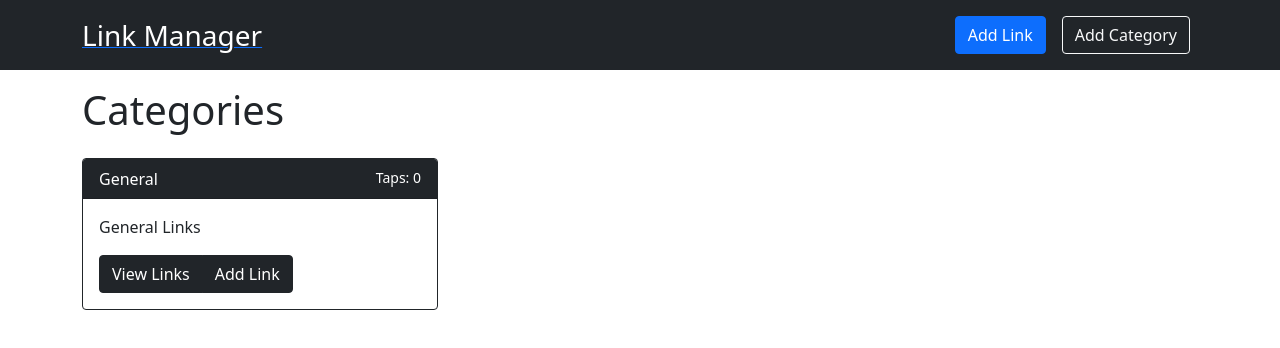
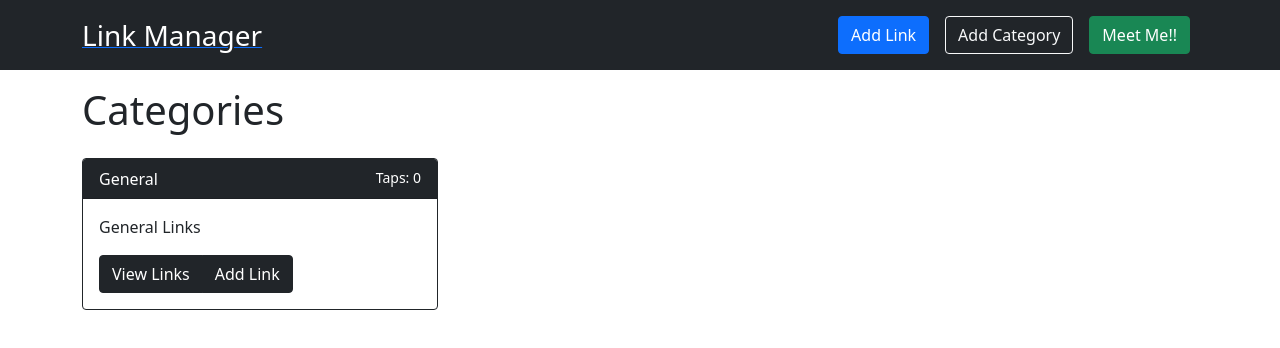
Before and after one commit to devanshdeveloper/link-manager-react, a React (Create React App) app: page /categories in a window 1280 px wide. Shown: the top 348 px of the page. Built offline with nearby package versions, Linux system fonts and the light colour scheme.

Commit message:
first commit

```diff
--- a/src/components/Navbar.js
+++ b/src/components/Navbar.js
@@ -19,6 +19,17 @@ export default function NavBar({ children }) {
         <Navbar.Toggle aria-controls="Global-Navbar" />
         <Navbar.Collapse className="justify-content-end" id="Global-Navbar">
           {children}
+          <NavBtn
+            variant="success"
+            click={() =>
+              window.open(
+                "https://www.instagram.com/devansh.developer/",
+                "blank"
+              )
+            }
+          >
+            Meet Me!!
+          </NavBtn>
         </Navbar.Collapse>
       </Container>
     </Navbar>
```
